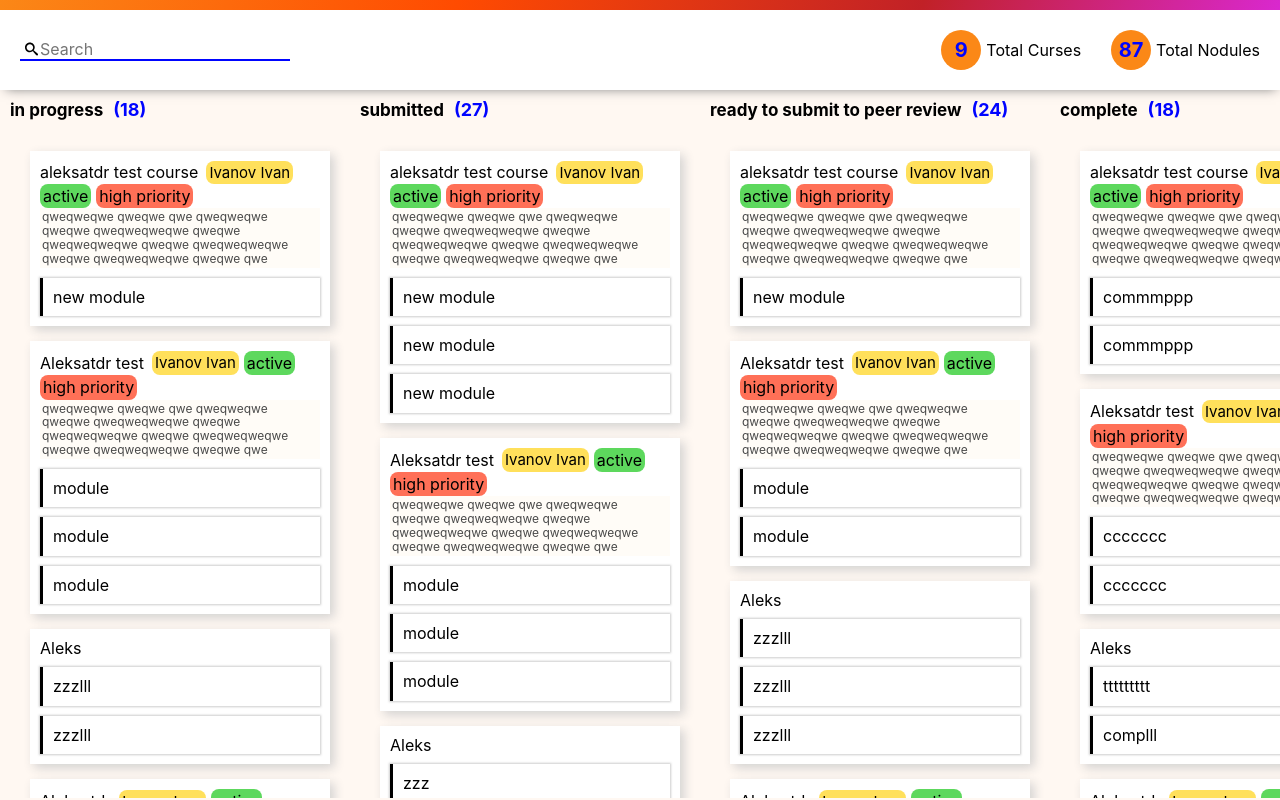
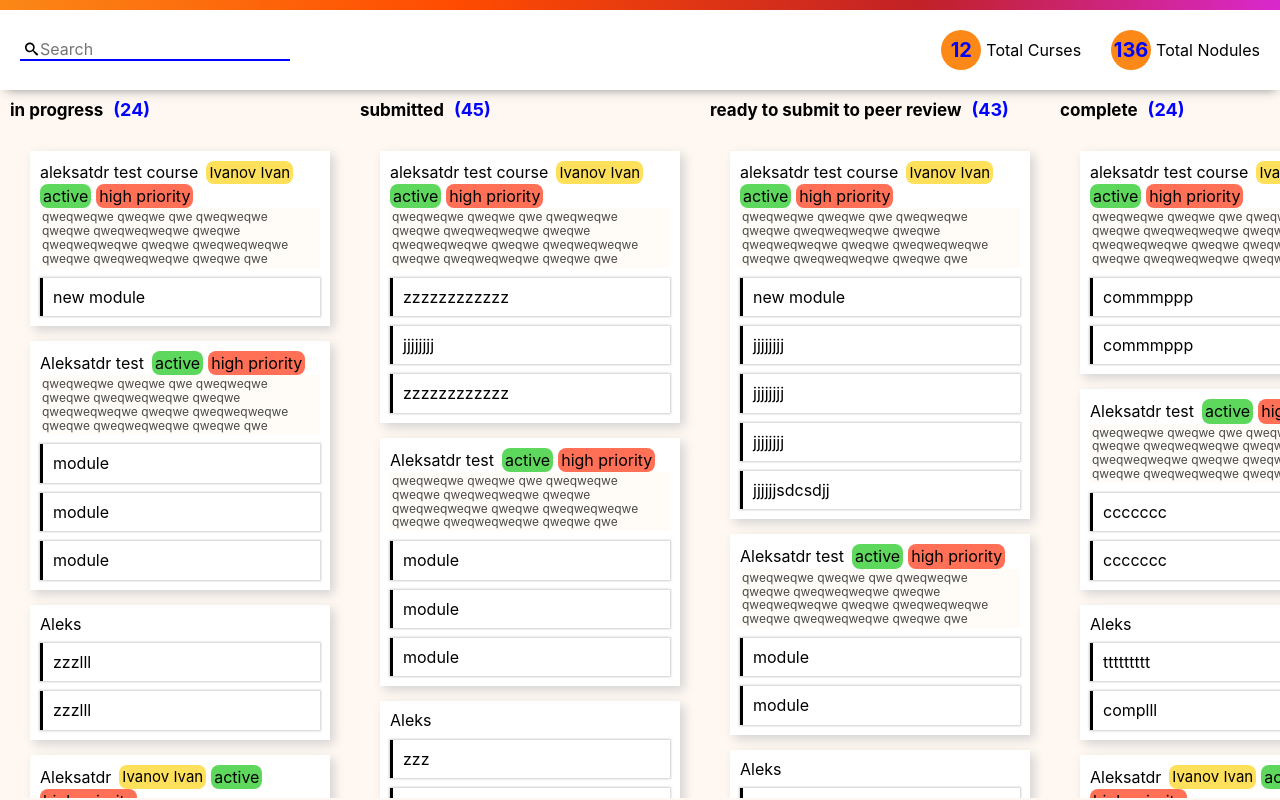
Before and after one commit to aleksandr031091/Curses_T, a React (Create React App) app: page / in a window 1280 px wide. Built offline with nearby package versions, Linux system fonts and the light colour scheme.

Commit message:
add completed input

```diff
--- a/src/components/curses.json
+++ b/src/components/curses.json
@@ -8,10 +8,14 @@
     "description": "qweqweqwe qweqwe qwe qweqweqwe qweqwe qweqweqweqwe qweqwe qweqweqweqwe qweqwe qweqweqweqwe qweqwe qweqweqweqwe qweqwe qwe",
     "module": [
       { "title": "new module", "status": "in progress" },
-      { "title": "new module", "status": "submitted" },
-      { "title": "new module", "status": "submitted" },
-      { "title": "new module", "status": "submitted" },
       { "title": "new module", "status": "ready to submit to peer review" },
+      { "title": "zzzzzzzzzzzz", "status": "submitted" },
+      { "title": "jjjjjjjj", "status": "submitted" },
+      { "title": "jjjjjjjj", "status": "ready to submit to peer review" },
+      { "title": "jjjjjjjj", "status": "ready to submit to peer review" },
+      { "title": "zzzzzzzzzzzz", "status": "submitted" },
+      { "title": "jjjjjjjj", "status": "ready to submit to peer review" },
+      { "title": "jjjjjjsdcsdjj", "status": "ready to submit to peer review" },
       { "title": "commmppp", "status": "complete" },
       { "title": "commmppp", "status": "complete" }
     ]
@@ -19,7 +23,6 @@
   {
     "id": "2",
     "title": "Aleksatdr test",
-    "autor": "ivanov ivan",
     "priority": "high priority",
     "active": "active",
     "description": "qweqweqwe qweqwe qwe qweqweqwe qweqwe qweqweqweqwe qweqwe qweqweqweqwe qweqwe qweqweqweqwe qweqwe qweqweqweqwe qweqwe qwe",
@@ -37,7 +40,7 @@
     ]
   },
   {
-    "id": "7",
+    "id": "9",
     "title": "Aleks",
     "autor": "",
     "priority": "",
@@ -49,6 +52,11 @@
       { "title": "zzz", "status": "submitted" },
       { "title": "zzzlll", "status": "submitted" },
       { "title": "zzzlll", "status": "submitted" },
+      { "title": "zzz", "status": "submitted" },
+      { "title": "jjjjjjjj", "status": "submitted" },
+      { "title": "jjjjjjjj", "status": "submitted" },
+      { "title": "jjjjjjjj", "status": "ready to submit to peer review" },
+      { "title": "jjjjjjjj", "status": "ready to submit to peer review" },
       { "title": "zzzlll", "status": "ready to submit to peer review" },
       { "title": "zzzlll", "status": "ready to submit to peer review" },
       { "title": "zzzlll", "status": "ready to submit to peer review" },
@@ -79,6 +87,8 @@
   {
     "id": "4",
     "title": "Aleksatdr",
+    "autor": "ivanov ivan",
+    "priority": "high priority",
     "module": [
       { "title": "cccccccbffff", "status": "in progress" },
       { "title": "cccccccbffff", "status": "in progress" },
@@ -95,6 +105,9 @@
   {
     "id": "5",
     "title": "Aleksatdr",
+    "autor": "ivanov ivan",
+    "priority": "high priority",
+    "active": "no active",
     "module": [
       { "title": "ppp", "status": "in progress" },
       { "title": "ppp", "status": "in progress" },
@@ -113,7 +126,7 @@
     "title": "Aleksatdr",
     "autor": "ivanov ivan",
     "priority": "high priority",
-    "active": "active",
+    "active": "no active",
     "description": "qweqweqweqweqweqwe qweqwe qwe",
     "module": [
       { "title": "complll", "status": "in progress" },
@@ -143,17 +156,89 @@
       { "title": "jjjjjjjj", "status": "submitted" },
       { "title": "jjjjjjjj", "status": "ready to submit to peer review" },
       { "title": "jjjjjjjj", "status": "ready to submit to peer review" },
+
+      { "title": "zzz", "status": "submitted" },
+      { "title": "jjjjjjjj", "status": "submitted" },
+      { "title": "jjjjjjjj", "status": "submitted" },
+      { "title": "jjjjjjjj", "status": "ready to submit to peer review" },
+      { "title": "jjjjjjjj", "status": "ready to submit to peer review" },
+
+      { "title": "zzz", "status": "submitted" },
+      { "title": "jjjjjjjj", "status": "submitted" },
+      { "title": "jjjjjjjj", "status": "submitted" },
+      { "title": "jjjjjjjj", "status": "ready to submit to peer review" },
+      { "title": "jjjjjjjj", "status": "ready to submit to peer review" },
       { "title": "jjjjjjjj", "status": "ready to submit to peer review" },
       { "title": "h", "status": "complete" },
       { "title": "eeee", "status": "complete" }
     ]
   },
   {
-    "id": "7",
+    "id": "8",
     "title": "Aleks",
     "autor": "",
     "priority": "",
-    "active": "",
+    "active": "active",
+    "description": "",
+    "module": [
+      { "title": "yyyyyy", "status": "in progress" },
+      { "title": "yyyyyy", "status": "in progress" },
+      { "title": "yy", "status": "submitted" },
+      { "title": "yyyyyy", "status": "submitted" },
+      { "title": "yyyyyy", "status": "submitted" },
+      { "title": "yyyyyy", "status": "ready to submit to peer review" },
+      { "title": "yyyyyy", "status": "ready to submit to peer review" },
+      { "title": "yyyyyy", "status": "ready to submit to peer review" },
+      { "title": "y", "status": "complete" },
+      { "title": "y", "status": "complete" }
+    ]
+  },
+  {
+    "id": "10",
+    "title": "Aleks",
+    "autor": "",
+    "priority": "",
+    "active": "active",
+    "description": "",
+    "module": [
+      { "title": "yyyyyy", "status": "in progress" },
+      { "title": "yyyyyy", "status": "in progress" },
+      { "title": "yy", "status": "submitted" },
+      { "title": "yyyyyy", "status": "submitted" },
+      { "title": "yyyyyy", "status": "submitted" },
+      { "title": "yyyyyy", "status": "ready to submit to peer review" },
+      { "title": "yyyyyy", "status": "ready to submit to peer review" },
+      { "title": "yyyyyy", "status": "ready to submit to peer review" },
+      { "title": "y", "status": "complete" },
+      { "title": "y", "status": "complete" }
+    ]
+  },
+  {
+    "id": "11",
+    "title": "Aleks",
+    "autor": "",
+    "priority": "",
+    "active": "active",
+    "description": "",
+    "module": [
+      { "title": "yyyyyy", "status": "in progress" },
+      { "title": "yyyyyy", "status": "in progress" },
+      { "title": "yy", "status": "submitted" },
+      { "title": "yyyyyy", "status": "submitted" },
+      { "title": "yyyyyy", "status": "submitted" },
+      { "title": "yyyyyy", "status": "ready to submit to peer review" },
+      { "title": "yyyyyy", "status": "ready to submit to peer review" },
+      { "title": "yyyyyy", "status": "ready to submit to peer review" },
+      { "title": "y", "status": "complete" },
+      { "title": "y", "status": "complete" }
+    ]
+  },
+  {
+    "id": "12",
+    "title": "Aleks",
+    "autor": "",
+    "priority": "",
+    "active": "active",
     "description": "",
     "module": [
       { "title": "yyyyyy", "status": "in progress" },
--- a/src/components/dashboard/Dashboard.js
+++ b/src/components/dashboard/Dashboard.js
@@ -82,7 +82,7 @@ const Deshboard = () => {
   useEffect(() => {
     setTimeout(() => {
       setLoad(true);
-    }, 3000);
+    }, 500);
   }, []);
   // ====================== Sceleton ======================
 
@@ -94,6 +94,7 @@ const Deshboard = () => {
           searchKeyword={onHandleSearch}
           totalModules={showTotalMoules()}
           totalCurses={totalCourseHeader.length}
+          searchResult={searcTermhResult}
           load={load}
         />
 
@@ -102,7 +103,7 @@ const Deshboard = () => {
             <BlockCourse
               load={load}
               showTotalMoules={showTotalMoules}
-              searcTermhResult={searcTermhResult}
+              searchResult={searcTermhResult}
               courseState={courseState}
               onHandleClickCard={onHandleClickCard}
               idxModuleState={idxModuleState}
@@ -113,7 +114,7 @@ const Deshboard = () => {
             <BlockCourse
               load={load}
               showTotalMoules={showTotalMoules}
-              searcTermhResult={searcTermhResult}
+              searchResult={searcTermhResult}
               courseState={courseState}
               onHandleClickCard={onHandleClickCard}
               idxModuleState={idxModuleState}
@@ -124,7 +125,7 @@ const Deshboard = () => {
             <BlockCourse
               load={load}
               showTotalMoules={showTotalMoules}
-              searcTermhResult={searcTermhResult}
+              searchResult={searcTermhResult}
               courseState={courseState}
               onHandleClickCard={onHandleClickCard}
               idxModuleState={idxModuleState}
@@ -135,7 +136,7 @@ const Deshboard = () => {
             <BlockCourse
               load={load}
               showTotalMoules={showTotalMoules}
-              searcTermhResult={searcTermhResult}
+              searchResult={searcTermhResult}
               courseState={courseState}
               onHandleClickCard={onHandleClickCard}
               idxModuleState={idxModuleState}
@@ -146,7 +147,7 @@ const Deshboard = () => {
             <BlockCourse
               load={load}
               showTotalMoules={showTotalMoules}
-              searcTermhResult={searcTermhResult}
+              searchResult={searcTermhResult}
               courseState={courseState}
               onHandleClickCard={onHandleClickCard}
               idxModuleState={idxModuleState}
@@ -157,7 +158,7 @@ const Deshboard = () => {
             <BlockCourse
               load={load}
               showTotalMoules={showTotalMoules}
-              searcTermhResult={searcTermhResult}
+              searchResult={searcTermhResult}
               courseState={courseState}
               onHandleClickCard={onHandleClickCard}
               idxModuleState={idxModuleState}
--- a/src/components/dashboard/DashboardStyled.js
+++ b/src/components/dashboard/DashboardStyled.js
@@ -9,6 +9,7 @@ const DashboardStyled = styled.div`
     padding: 10px;
     border-left: 3px solid ${({ load }) => (!load ? "#8b8b8b" : "#000000")};
     box-shadow: 0px 0px 2px 1px rgba(97, 97, 97, 0.308);
+    cursor: pointer;
   }
   .module_list_item:not(:last-child) {
     margin-bottom: 10px;
@@ -102,6 +103,9 @@ const DashboardStyled = styled.div`
     color: #494949;
     background-color: #fffcf7;
   }
+  .sceleton_wrapper {
+    margin-top: 5px;
+  }
 `;
 
 export default DashboardStyled;
--- a/src/components/dashboard/block_course/BlockCourse.js
+++ b/src/components/dashboard/block_course/BlockCourse.js
@@ -4,7 +4,7 @@ import Skeleton from "react-loading-skeleton";
 const BlockCourse = ({
   load,
   showTotalMoules,
-  searcTermhResult,
+  searchResult,
   courseState,
   onHandleClickCard,
   idxModuleState,
@@ -28,7 +28,7 @@ const BlockCourse = ({
       )}
 
       <ul className="block_list">
-        {searcTermhResult.map((curse) => (
+        {searchResult.map((curse) => (
           <li
             key={curse.id}
             className={
@@ -39,7 +39,18 @@ const BlockCourse = ({
             onClick={onHandleClickCard(curse.id)}
           >
             {!load ? (
-              <Skeleton className="curse_title" width="200px" />
+              <div className="card_head_wrapper">
+                <Skeleton className="curse_title" width="200px" />
+                <Skeleton className="curse_title" width="60px" height="20px" />
+                <Skeleton className="curse_title" width="50px" height="20px" />
+                <Skeleton className="curse_title" width="80px" height="20px" />
+                <div className="sceleton_wrapper">
+                  <Skeleton width="250px" height="8px" />
+                  <Skeleton width="200px" height="8px" />
+                  <Skeleton width="180px" height="8px" />
+                  <Skeleton width="220px" height="8px" />
+                </div>
+              </div>
             ) : (
               <div className="card_head_wrapper">
                 {curse.title !== "" && (
--- a/src/components/sidebar/SidebarStyled.js
+++ b/src/components/sidebar/SidebarStyled.js
@@ -26,6 +26,7 @@ const SidebarStyled = styled.aside`
     padding: 10px;
     border: none;
     box-shadow: none;
+    cursor: pointer;
   }
 
   .focus-sidebar_list_item {
```
Also changed, not shown: src/components/header_dashboard/Header.js (+38 -2 lines), src/components/header_dashboard/HeaderStyled.js (+21 -0 lines).
